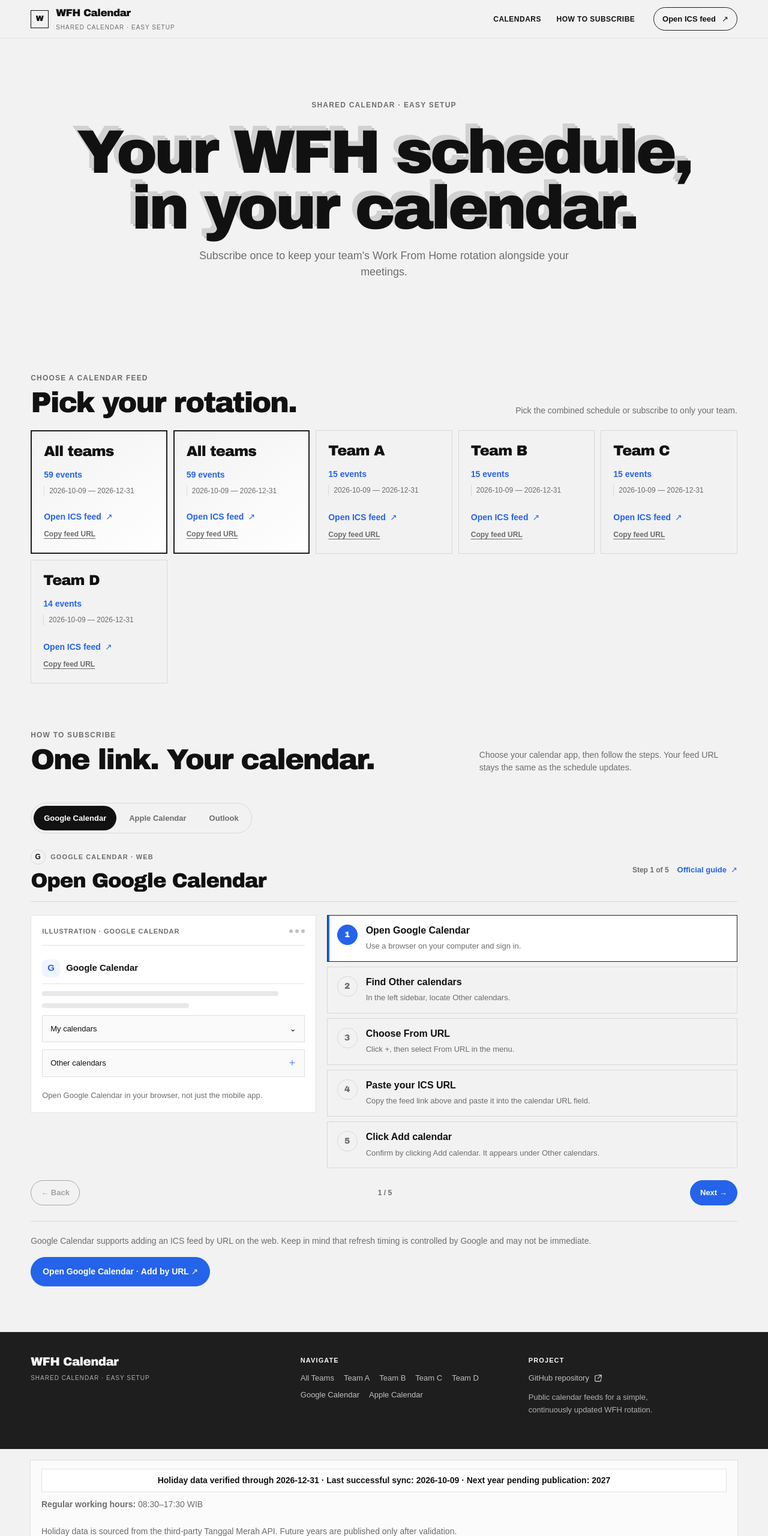
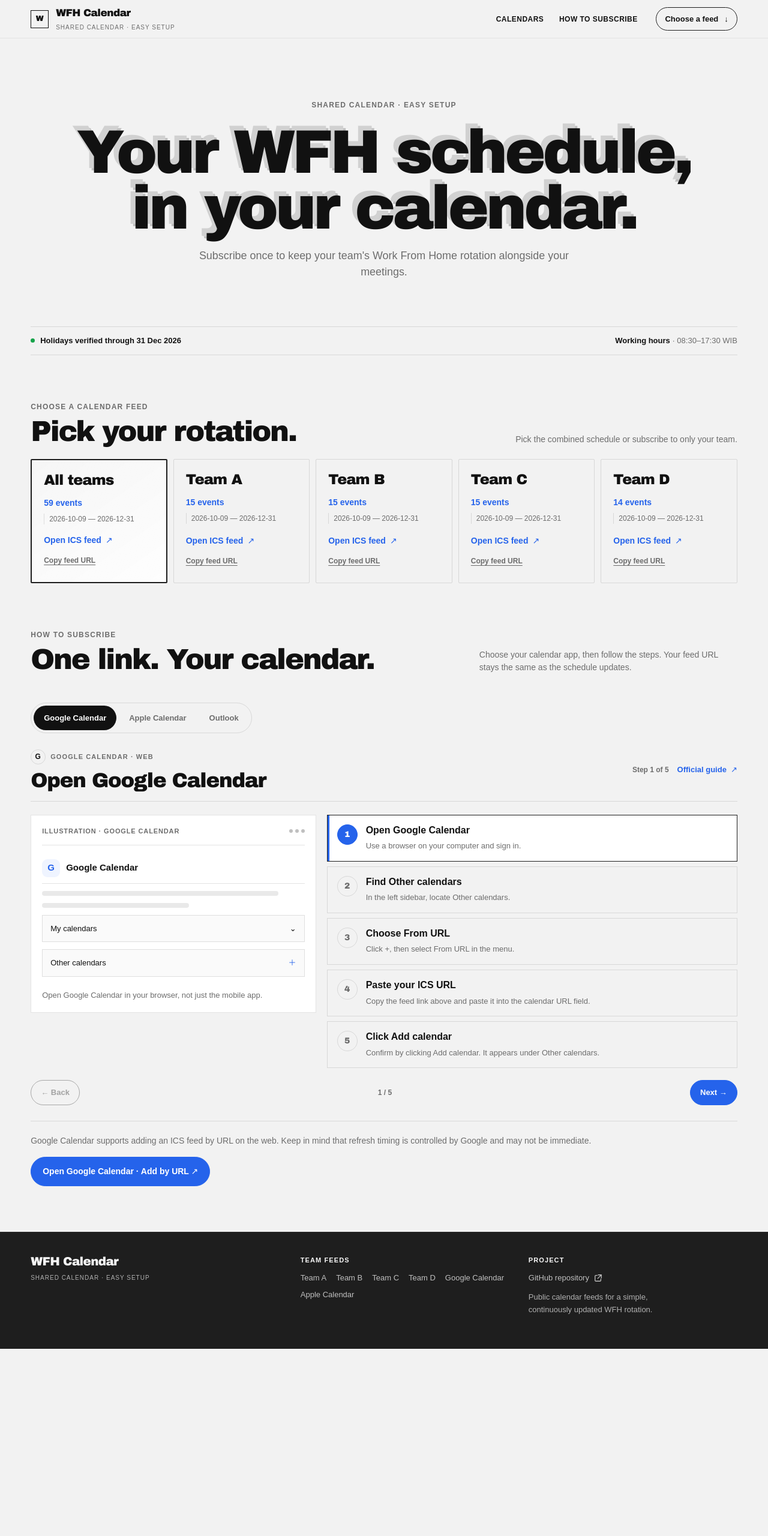
Before and after one commit to theAxels/wfh-calendar, a website: page public/index.html in a window 1280 px wide. Shown: the top 2560 px of the page at 60% size. After the commit the page ends 2248 px from the top, so only its background shows below. Drawn offline with Linux system fonts and the light colour scheme; a web font is replaced by a local one.

Commit message:
fix: update holiday coverage status display and improve responsiveness

```diff
--- a/public/index.html
+++ b/public/index.html
@@ -59,12 +59,27 @@
     @media(max-width:720px){.site-header{gap:10px}.brand{gap:9px}.brand-name{font-size:16px}.header-cta{padding:9px 12px;font-size:12px;white-space:nowrap}.hero{min-height:auto;padding-top:60px}.hero h1{font-size:clamp(42px,11vw,76px);line-height:.96;letter-spacing:-.045em}.intro{font-size:16px}.section-head{display:block}.section-intro{margin-top:12px}.links{grid-template-columns:repeat(2,minmax(0,1fr))}.feed{min-height:180px;padding:18px 15px}.feed h3{font-size:21px}.guide-head{align-items:flex-start}.guide-head-meta{justify-content:flex-start}.guide-layout{gap:14px}.steps{grid-template-columns:repeat(2,minmax(0,1fr))}.step{padding:14px 12px;gap:10px}.step-num{flex-basis:30px;width:30px;height:30px}.step strong{padding-right:0}.visual{padding:15px}.mock-window{min-height:170px}footer{grid-template-columns:1fr 1fr;padding-inline:18px}.footer-brand-block{grid-column:1/-1}}
     @media(max-width:480px){main{padding-inline:16px}.site-header{padding-inline:10px;gap:8px}.brand{gap:7px}.brand-mark{width:26px;height:26px;flex:0 0 26px}.brand-name{font-size:14px}.header-cta{padding:7px 8px;font-size:11px;gap:5px}.hero{padding-top:50px}.hero h1{font-size:clamp(38px,10.8vw,54px)}.links,.steps{grid-template-columns:1fr}.feed{min-height:150px}.tabs{display:grid;width:100%;grid-template-columns:1fr;gap:3px;border-radius:14px}.tab{width:100%;text-align:center;padding:11px}.guide-head-meta{width:100%;justify-content:space-between}.visual{padding:13px}.mock-window{min-height:150px;padding-top:15px}.step{padding:15px}.step-controls .btn{padding:10px 13px}.callout{line-height:1.65}footer{grid-template-columns:1fr;gap:26px}.footer-brand-block{grid-column:auto}}
     @media(prefers-reduced-motion:reduce){*,*::before,*::after{scroll-behavior:auto!important;transition-duration:.01ms!important;animation-duration:.01ms!important}}
+
+    /* Compact status strip and responsive polish */
+    .status-bar{max-width:none;margin:0 0 clamp(38px,5vw,64px);padding:13px 0;display:flex;flex-direction:row;align-items:center;justify-content:space-between;gap:16px;border:0;border-top:1px solid var(--line);border-bottom:1px solid var(--line);background:transparent;font-size:13px}
+    .status-pill{justify-content:flex-start;gap:9px;padding:0;border:0;background:transparent;font-size:13px;font-weight:800}
+    .status-pill::before{content:"";width:7px;height:7px;flex:0 0 7px;border-radius:50%;background:#16a34a}
+    .status-pill[data-status="error"]::before{background:#dc2626}
+    .status-row{margin:0;color:var(--muted);font-size:13px}
+    .status-row strong{color:var(--ink);font-weight:800}
+    .feed{border-radius:2px}
+    .feed--all{background:linear-gradient(145deg,rgba(255,255,255,.3),rgba(255,255,255,.92))}
+    .feed:focus-within,.feed:hover{transform:translateY(-2px)}
+    .feed .btn{min-height:28px}
+    .header-cta{scroll-margin-top:80px}
+    @media(max-width:720px){.status-bar{align-items:flex-start;flex-direction:column;gap:7px;padding:12px 0;margin-bottom:38px}.status-pill{font-size:12px}.status-row{font-size:12px}.header-cta{white-space:nowrap}.feed:hover,.feed:focus-within{transform:none}}
+    @media(max-width:360px){.brand-name{font-size:13px}.header-cta{font-size:10px;padding:7px}.status-pill{align-items:flex-start;line-height:1.4}}
   </style>
 </head>
 <body>
   <header class="site-header">
     <a class="brand" href="#top" aria-label="WFH Calendar home"><span class="brand-mark" aria-hidden="true">W</span><span><span class="brand-name">WFH Calendar</span><span class="header-tag">Shared calendar · Easy setup</span></span></a>
-    <div class="header-right"><nav class="nav-links" aria-label="Main navigation"><a href="#feeds">Calendars</a><a href="#subscribe-guide">How to subscribe</a></nav><a class="header-cta" href="./ics/all.ics">Open ICS feed <span aria-hidden="true">↗</span></a></div>
+    <div class="header-right"><nav class="nav-links" aria-label="Main navigation"><a href="#feeds">Calendars</a><a href="#subscribe-guide">How to subscribe</a></nav><a class="header-cta" href="#feeds">Choose a feed <span aria-hidden="true">↓</span></a></div>
   </header>
   <main id="top">
     <section class="hero">
@@ -85,6 +100,11 @@
           <rect x="37" y="181" width="246" height="24" rx="8" fill="light-dark(#edf4ef,#202e27)"/><circle cx="51" cy="193" r="5" fill="light-dark(#16734c,#75d8a5)"/><text x="63" y="197" font-size="10" font-weight="700" fill="light-dark(#193328,#edf7f0)">Team rotation synced</text>
         </svg>
       </div>
+    </section>
+
+    <section class="status-bar" aria-label="Calendar status" id="holiday-status">
+      <div class="status-pill" id="holiday-coverage" role="status" aria-live="polite">Checking holiday coverage…</div>
+      <div class="status-row"><span><strong>Working hours</strong> · 08:30–17:30 WIB</span></div>
     </section>
 
     <section class="panel" id="feeds">
@@ -127,7 +147,7 @@
   </main>
   <footer>
     <div class="footer-brand-block"><div class="footer-brand">WFH Calendar</div><div class="footer-tag">Shared calendar · Easy setup</div></div>
-    <div><div class="footer-heading">Navigate</div><div class="footer-links"><a href="./ics/all.ics">All Teams</a><a href="./ics/team-a.ics">Team A</a><a href="./ics/team-b.ics">Team B</a><a href="./ics/team-c.ics">Team C</a><a href="./ics/team-d.ics">Team D</a><a href="#subscribe-guide">Google Calendar</a><a href="#subscribe-guide">Apple Calendar</a></div></div>
+    <div><div class="footer-heading">Team feeds</div><div class="footer-links"><a href="./ics/team-a.ics">Team A</a><a href="./ics/team-b.ics">Team B</a><a href="./ics/team-c.ics">Team C</a><a href="./ics/team-d.ics">Team D</a><a href="#subscribe-guide">Google Calendar</a><a href="#subscribe-guide">Apple Calendar</a></div></div>
     <div><div class="footer-heading">Project</div><a class="repo-link" href="https://github.com/theAxels/wfh-calendar" target="_blank" rel="noopener noreferrer">GitHub repository <svg viewBox="0 0 16 16" fill="none" aria-hidden="true"><path d="M6 3H3.5A1.5 1.5 0 0 0 2 4.5v8A1.5 1.5 0 0 0 3.5 14h8a1.5 1.5 0 0 0 1.5-1.5V10M8 2h6v6M14 2 7 9" stroke="currentColor" stroke-width="1.5" stroke-linecap="round" stroke-linejoin="round"/></svg></a><p style="max-width:260px;line-height:1.6;margin-top:12px">Public calendar feeds for a simple, continuously updated WFH rotation.</p></div>
   </footer>
   <script>
@@ -203,8 +223,10 @@
     renderGuide();
     fetch('./ics/index.json').then(response => { if (!response.ok) throw new Error('Feed index unavailable'); return response.json(); }).then(data => {
       const root = $('feeds-list'); root.replaceChildren();
-      const entries = [{ label: 'All teams', file: data.combinedFile, count: data.totalEvents }, ...data.teams.map(team => ({ label: team.team, file: team.file, count: team.events }))];
-      for (const item of entries) {
+      const teamEntries = (data.stable?.teams || data.teams || []).filter(team => team.file !== data.combinedFile && !/^all\s+teams?$/i.test(team.team));
+      const entries = [{ label: 'All teams', file: data.combinedFile || data.stable?.combinedFile || 'all.ics', count: data.totalEvents ?? data.stable?.teams?.find(team => team.file === (data.combinedFile || data.stable?.combinedFile))?.events ?? 0 }, ...teamEntries.map(team => ({ label: team.team, file: team.file, count: team.events }))];
+      const uniqueEntries = [...new Map(entries.filter(item => item.file).map(item => [item.file, item])).values()];
+      for (const item of uniqueEntries) {
         const card = document.createElement('article'); card.className = 'feed' + (item.label === 'All teams' ? ' feed--all' : '');
         const title = document.createElement('h3'); title.textContent = item.label;
         const p = document.createElement('p');
@@ -223,30 +245,20 @@
       }
     }).catch(() => { $('feeds-list').innerHTML = '<p>Feed index not found yet. Run <code>npm run generate</code> and publish the <code>public/</code> folder.</p>'; });
   </script>
-  <section class="status-bar" aria-label="Holiday and working-hours status" id="holiday-status">
-    <div class="status-pill" id="holiday-coverage" role="status" aria-live="polite">Loading holiday coverage…</div>
-    <div class="status-row"><span><strong>Regular working hours:</strong> 08:30–17:30 WIB</span></div>
-    <p class="status-row" id="holiday-source-note">Holiday data is sourced from the third-party Tanggal Merah API. Future years are published only after validation.</p>
-  </section>
   <script>
     (() => {
       const coverage = document.getElementById('holiday-coverage');
       fetch('./data/holidays/sync-status.json', { cache: 'no-store' })
         .then(response => { if (!response.ok) throw new Error('Holiday status unavailable'); return response.json(); })
         .then(status => {
-          const lastSuccess = status.lastSuccess ? new Date(status.lastSuccess).toISOString().slice(0, 10) : 'not recorded';
-          const pending = Array.isArray(status.pendingYears) && status.pendingYears.length
-            ? 'Next year pending publication: ' + status.pendingYears.join(', ')
-            : 'Future coverage depends on source publication.';
-          coverage.textContent = 'Holiday data verified through ' + (status.verifiedThrough || status.coverage || 'unknown') +
-            ' · Last successful sync: ' + lastSuccess + ' · ' + pending;
+          const date = status.verifiedThrough || status.coverage;
+          coverage.textContent = date
+            ? 'Holidays verified through ' + new Date(date + 'T00:00:00').toLocaleDateString('en-GB', { day: 'numeric', month: 'short', year: 'numeric', timeZone: 'UTC' })
+            : 'Holiday coverage is being verified';
           coverage.dataset.status = status.status || 'unknown';
-          if (status.status === 'error' || (status.errors || []).length) {
-            coverage.title = 'Latest sync errors: ' + status.errors.map(error => error.message || String(error)).join('; ');
-          }
         })
         .catch(() => {
-          coverage.textContent = 'Holiday coverage status unavailable · Check sync-status.json before relying on future dates.';
+          coverage.textContent = 'Holiday coverage status unavailable';
           coverage.dataset.status = 'error';
         });
     })();
```
